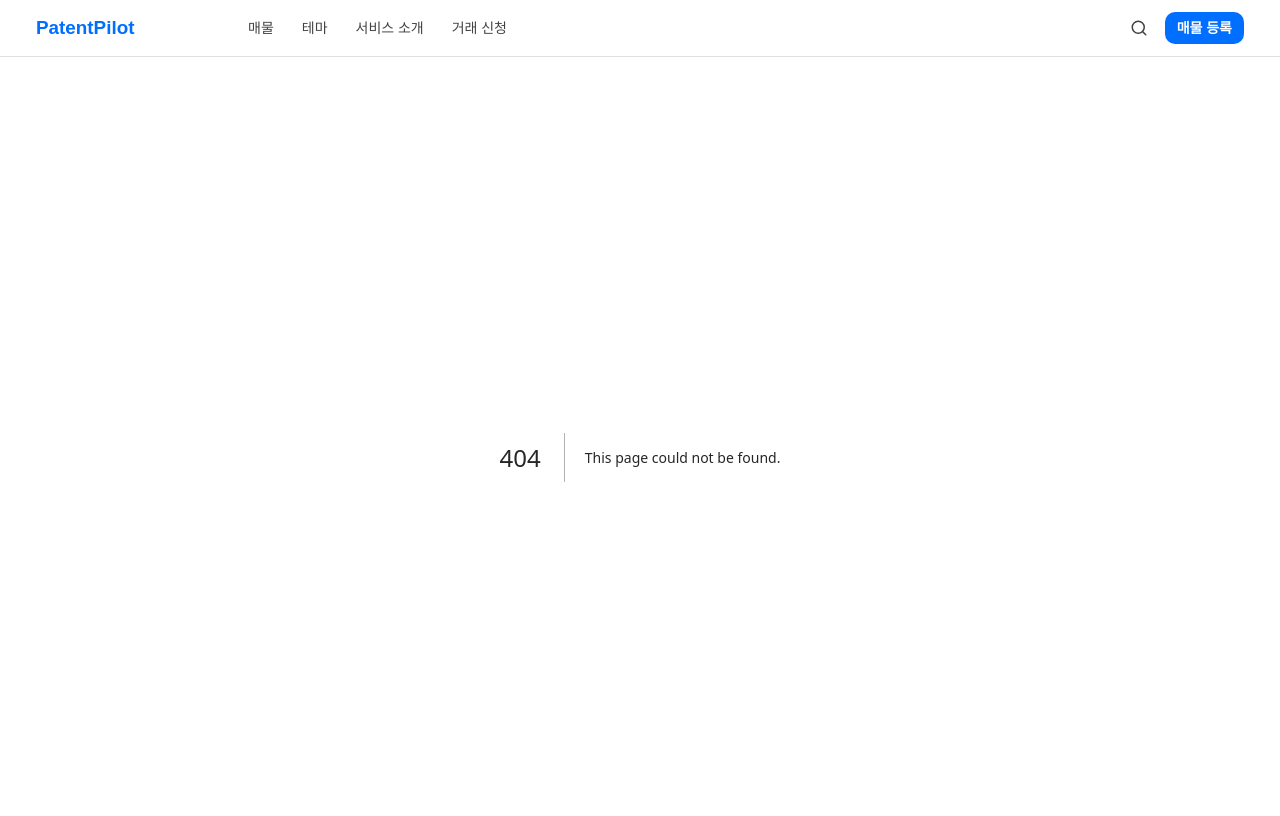
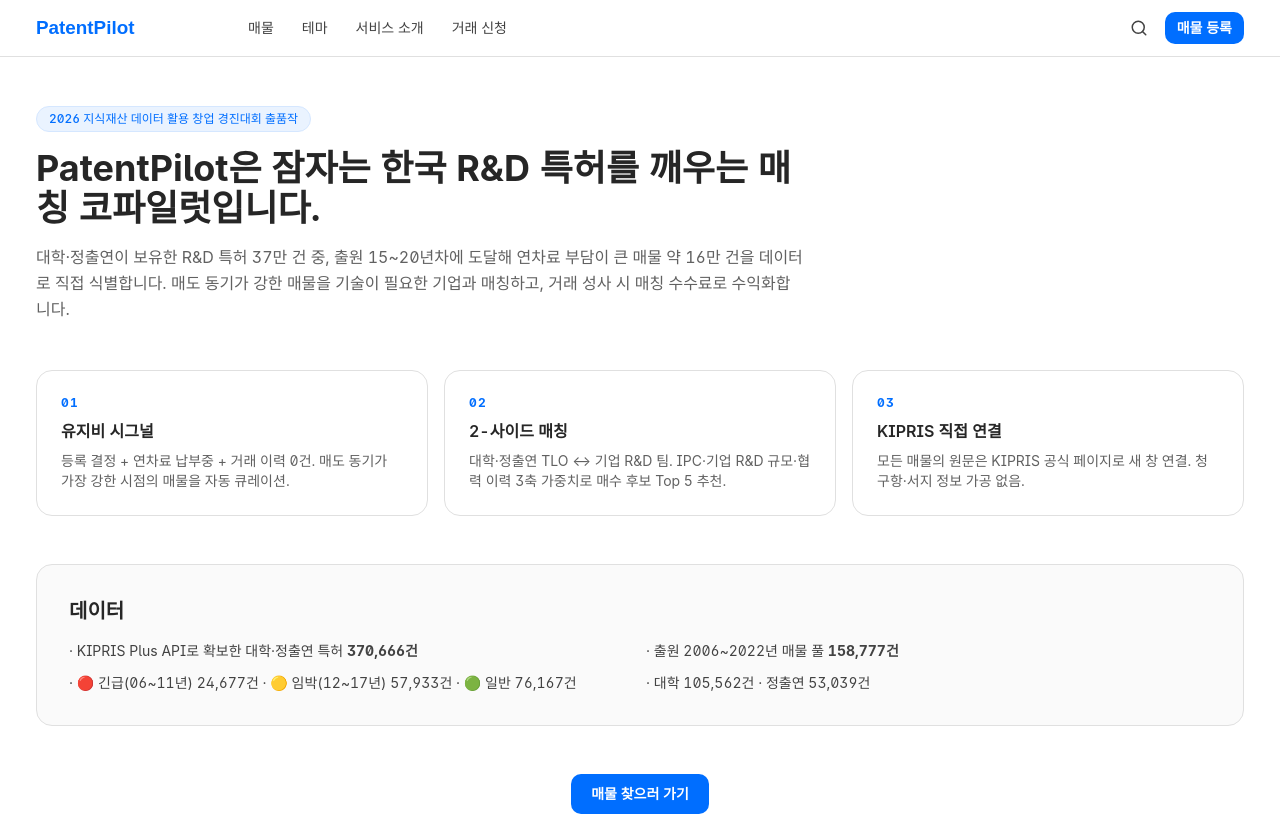
Before and after one commit to wannahappyaroundme/patentpilot, a Next.js app: page /about in a window 1280 px wide. Before the commit this address had no page. Shown: the top 816 px of the page. Built offline with nearby package versions, Linux system fonts and the light colour scheme; a web font is replaced by a local one.

Commit message:
feat(web): NextUnicorn-style landing — hero, banner slider, quick menu, theme cards, top orgs + placeholder pages + CI

```diff
--- /dev/null
+++ b/src/app/about/page.tsx
@@ -0,0 +1,60 @@
+import Link from "next/link";
+
+export const metadata = {
+  title: "서비스 소개 — PatentPilot",
+};
+
+export default function AboutPage() {
+  return (
+    <div className="space-y-12 py-12">
+      <section className="max-w-3xl">
+        <div className="inline-block rounded-full border border-brand-100 bg-brand-50 px-3 py-1 text-xs font-medium text-brand">
+          2026 지식재산 데이터 활용 창업 경진대회 출품작
+        </div>
+        <h1 className="mt-4 text-3xl font-bold sm:text-4xl">
+          PatentPilot은 잠자는 한국 R&D 특허를 깨우는 매칭 코파일럿입니다.
+        </h1>
+        <p className="mt-4 text-base leading-relaxed text-ink-500">
+          대학·정출연이 보유한 R&D 특허 37만 건 중, 출원 15~20년차에 도달해 연차료 부담이 큰 매물 약 16만 건을
+          데이터로 직접 식별합니다. 매도 동기가 강한 매물을 기술이 필요한 기업과 매칭하고, 거래 성사 시 매칭
+          수수료로 수익화합니다.
+        </p>
+      </section>
+
+      <section className="grid gap-4 sm:grid-cols-3">
+        <Card num="01" title="유지비 시그널" body="등록 결정 + 연차료 납부중 + 거래 이력 0건. 매도 동기가 가장 강한 시점의 매물을 자동 큐레이션." />
+        <Card num="02" title="2-사이드 매칭" body="대학·정출연 TLO ↔ 기업 R&D 팀. IPC·기업 R&D 규모·협력 이력 3축 가중치로 매수 후보 Top 5 추천." />
+        <Card num="03" title="KIPRIS 직접 연결" body="모든 매물의 원문은 KIPRIS 공식 페이지로 새 창 연결. 청구항·서지 정보 가공 없음." />
+      </section>
+
+      <section className="rounded-2xl border border-ink-100 bg-ink-50/50 p-8">
+        <h2 className="text-xl font-bold">데이터</h2>
+        <ul className="mt-4 grid gap-3 text-sm text-ink-700 sm:grid-cols-2">
+          <li>· KIPRIS Plus API로 확보한 대학·정출연 특허 <b>370,666건</b></li>
+          <li>· 출원 2006~2022년 매물 풀 <b>158,777건</b></li>
+          <li>· 🔴 긴급(06~11년) 24,677건 · 🟡 임박(12~17년) 57,933건 · 🟢 일반 76,167건</li>
+          <li>· 대학 105,562건 · 정출연 53,039건</li>
+        </ul>
+      </section>
+
+      <div className="text-center">
+        <Link
+          href="/"
+          className="inline-flex rounded-md bg-brand px-5 py-2.5 text-sm font-semibold text-white hover:bg-brand-600"
+        >
+          매물 찾으러 가기
+        </Link>
+      </div>
+    </div>
+  );
+}
+
+function Card({ num, title, body }: { num: string; title: string; body: string }) {
+  return (
+    <div className="rounded-2xl border border-ink-100 bg-white p-6">
+      <div className="text-xs font-bold tracking-widest text-brand">{num}</div>
+      <div className="mt-2 text-base font-semibold">{title}</div>
+      <p className="mt-2 text-sm text-ink-500">{body}</p>
+    </div>
+  );
+}
--- /dev/null
+++ b/src/app/api/stats/route.ts
@@ -0,0 +1,9 @@
+import { NextResponse } from "next/server";
+import { fetchMarketStats } from "@/lib/stats";
+
+export const revalidate = 300;
+
+export async function GET() {
+  const stats = await fetchMarketStats();
+  return NextResponse.json(stats);
+}
--- /dev/null
+++ b/src/app/apply/page.tsx
@@ -0,0 +1,26 @@
+import Link from "next/link";
+
+export const metadata = {
+  title: "거래 신청 · 매물 등록 — PatentPilot",
+};
+
+export default function ApplyPage() {
+  return (
+    <div className="space-y-6 py-12">
+      <div className="rounded-2xl border border-dashed border-ink-200 bg-white p-12 text-center">
+        <h1 className="text-2xl font-bold">거래 신청 · 매물 등록</h1>
+        <p className="mt-3 text-sm text-ink-500">
+          매수 기업의 LOI (거래의향서) 폼과 매도 기관의 매물 등록 폼.
+          <br />
+          W2 (5/23~5/29)에 Supabase applications 테이블과 연동된 폼이 들어옵니다.
+        </p>
+        <Link
+          href="/"
+          className="mt-6 inline-flex rounded-md bg-brand px-4 py-2 text-sm font-semibold text-white"
+        >
+          홈으로
+        </Link>
+      </div>
+    </div>
+  );
+}
--- /dev/null
+++ b/src/app/chat/page.tsx
@@ -0,0 +1,29 @@
+import Link from "next/link";
+
+export const metadata = {
+  title: "AI 코파일럿 (베타) — PatentPilot",
+};
+
+export default function ChatPage() {
+  return (
+    <div className="space-y-6 py-12">
+      <div className="rounded-2xl border border-dashed border-ink-200 bg-white p-12 text-center">
+        <div className="mx-auto inline-flex items-center gap-1 rounded-full bg-emerald-50 px-3 py-1 text-xs font-semibold text-emerald-700">
+          BETA
+        </div>
+        <h1 className="mt-3 text-2xl font-bold">AI 코파일럿 (W3 stretch)</h1>
+        <p className="mt-3 text-sm text-ink-500">
+          자연어 질문 → 매물·매칭 추천. OpenAI text-embedding-3 + GPT-4o-mini 기반.
+          <br />
+          W3 (5/30~6/5)에 작업 예정.
+        </p>
+        <Link
+          href="/"
+          className="mt-6 inline-flex rounded-md bg-brand px-4 py-2 text-sm font-semibold text-white"
+        >
+          홈으로
+        </Link>
+      </div>
+    </div>
+  );
+}
--- /dev/null
+++ b/src/app/market/page.tsx
@@ -0,0 +1,26 @@
+import Link from "next/link";
+
+export const metadata = {
+  title: "매물 찾기 — PatentPilot",
+};
+
+export default function MarketPage() {
+  return (
+    <div className="space-y-6 py-12">
+      <div className="rounded-2xl border border-dashed border-ink-200 bg-white p-12 text-center">
+        <h1 className="text-2xl font-bold">매물 검색 페이지</h1>
+        <p className="mt-3 text-sm text-ink-500">
+          158,777건의 매물 풀에서 IPC · 기관 · 긴급도로 필터링.
+          <br />
+          W2 (5/23~5/29)에 작업 예정 — Supabase 적재 완료 후 실시간 검색·필터·정렬·페이지네이션이 들어옵니다.
+        </p>
+        <Link
+          href="/"
+          className="mt-6 inline-flex rounded-md bg-brand px-4 py-2 text-sm font-semibold text-white"
+        >
+          홈으로
+        </Link>
+      </div>
+    </div>
+  );
+}
--- /dev/null
+++ b/src/app/themes/page.tsx
@@ -0,0 +1,25 @@
+import Link from "next/link";
+import { ThemeCards } from "@/components/theme-cards";
+
+export const metadata = {
+  title: "기술분야로 매물 찾기 — PatentPilot",
+};
+
+export default function ThemesPage() {
+  return (
+    <div className="space-y-8 py-12">
+      <div>
+        <h1 className="text-2xl font-bold sm:text-3xl">기술분야로 매물 찾기</h1>
+        <p className="mt-2 text-sm text-ink-500">
+          IPC 분류 기준 — 매물 풀 158,777건을 기술 카테고리로 묶어 봅니다.
+        </p>
+      </div>
+      <ThemeCards />
+      <div className="text-center">
+        <Link href="/market" className="text-sm font-medium text-brand hover:underline">
+          전체 매물 보기 →
+        </Link>
+      </div>
+    </div>
+  );
+}
```
